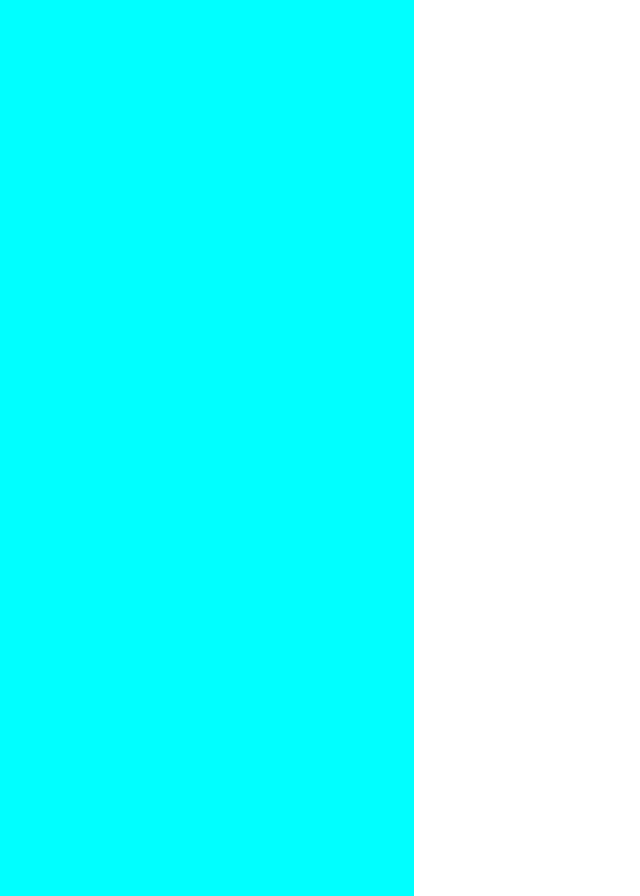
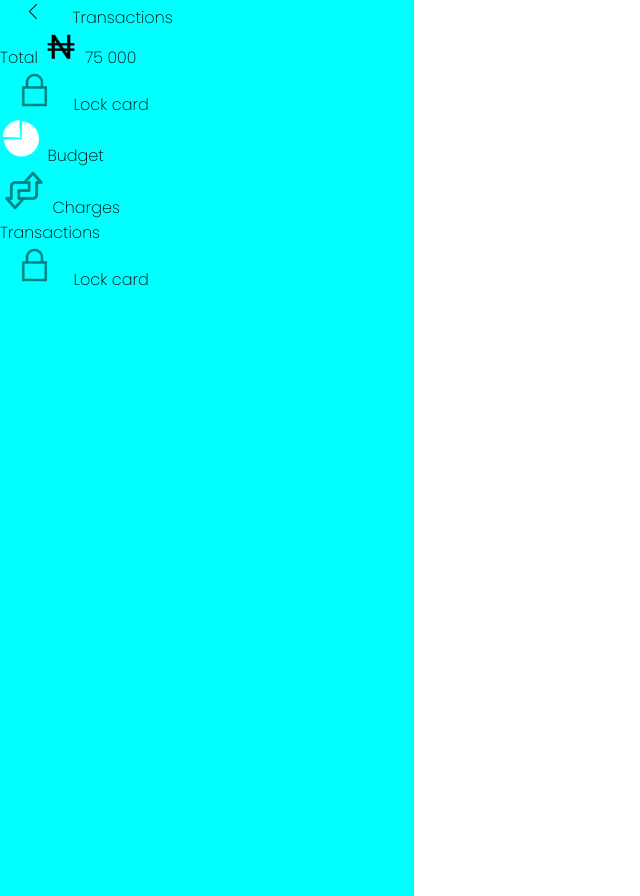
Before and after one commit to Kyrax8/Transaction, a plain HTML site: page Index.html in a window 1280 px wide. Shown: the whole page, without its empty margins (0-640 px from the left). Drawn offline with Linux system fonts and the light colour scheme.

Commit message:
Update Index.html

```diff
--- a/Index.html
+++ b/Index.html
@@ -14,11 +14,39 @@
 <body>
     <div class="contenedor">
 
+        <img class="flecha" src="./img/More Than.png" alt="">
+        <Span class="Transactions"> Transactions </Span>
+
+        <div class="circulo"> </div>
+        <span class="total"> Total  </span>
+        <img src="./img/Naira.png" alt="" class="n">
+        <span class="numeritos">75 000 </span>
+
+
+        <div class="cuadro0">
+            <img src="./img/Lock.png" alt="">
+            <span> Lock card </span>
+        </div>
+        <div class="cuadro1">
+            <img src="./img/Pie Chart.png" alt="">
+            <span> Budget </span>
+        </div>
+        <div class="cuadro2">
+            <img src="./img/Change.png" alt="">
+            <span> Charges </span>
+        </div>
+
+        <div class="cuadro-g"></div>
+
+        <hx class="Transactions1"> Transactions </hx>
+
+        <div class="cuadro3">
+            <img src="./img/Lock.png" alt="">
+            <span> Lock card </span>
+        </div>
 
 
 
     </div>
-
-
 </body>
 </html>
```
